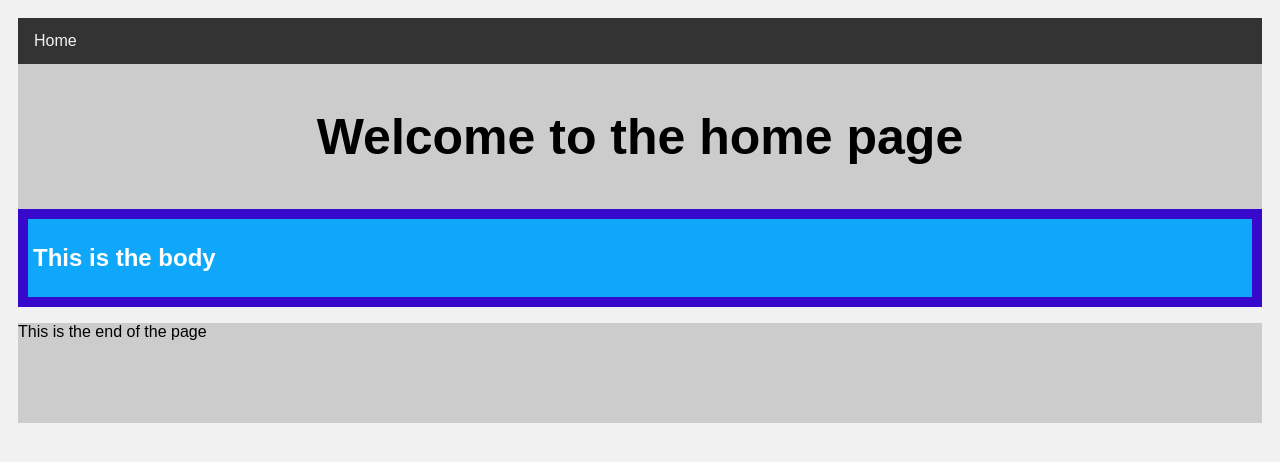
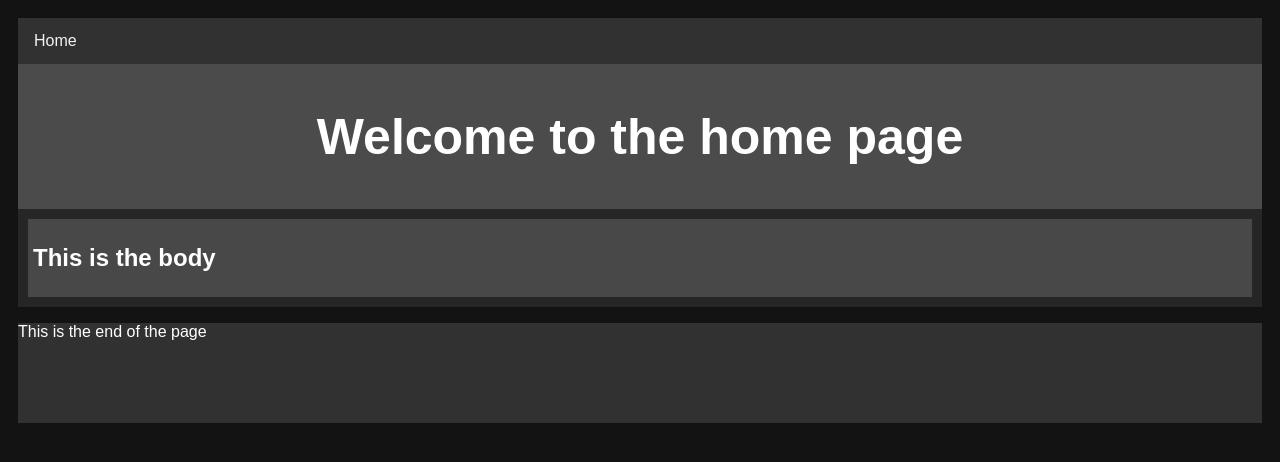
Before and after one commit to s3945693/boeingMoney-main, a Flask app: page / in a window 1280 px wide. Shown: the top 462 px of the page. Run offline with Flask 2, Linux system fonts and the light colour scheme.

Commit message:
dark mode

```diff
--- a/static/site.css
+++ b/static/site.css
@@ -7,15 +7,15 @@
  body {
     font-family: Arial, Helvetica, sans-serif;
     padding: 10px;
-    background: #f1f1f1;
+    background: #131313;
  }
 
  /* Header (div) formatting */
  .header {
     padding: 10px;
     text-align: center;
-    background-color: #cccccc;
-    color: #000000;
+    background-color: #4b4b4b;
+    color: #ffffff;
  }
 
  .header h1 {
@@ -32,7 +32,7 @@
  /* Style the top navigation bar */
  .topnav {
     overflow: hidden;
-    background-color: #333;
+    background-color: rgb(49, 49, 49);
   }
 
   /* Style the topnav links */
@@ -48,7 +48,7 @@
   /* Change color on hover */
   .topnav a:hover {
     background-color: #ddd;
-    color: black;
+    color: rgb(68, 68, 68);
   }
 
   /* Style the content */
@@ -64,12 +64,13 @@
      top: 200px;
      height: 100px;
      margin-top: -200px;
-     background-color: #cccccc;
+     color: white;
+     background-color: rgb(49, 49, 49);
   }
 
   /*Nested divs*/
   .container {
-    background: rgb(55, 9, 205);
+    background: rgb(38, 38, 38);
     width: 100%;
     display: flex;
     flex-direction: row;
@@ -81,7 +82,7 @@
     width: 100%;
     margin: 10px;
     padding: 5px;
-    background: rgb(14, 167, 249);
+    background: rgb(72, 72, 72);
     color: white;
  }
 
```
